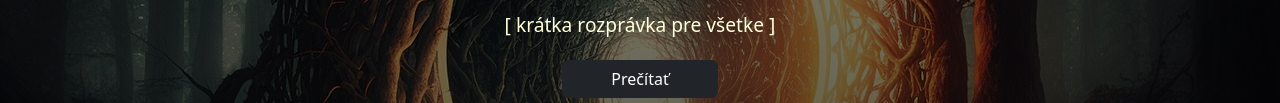
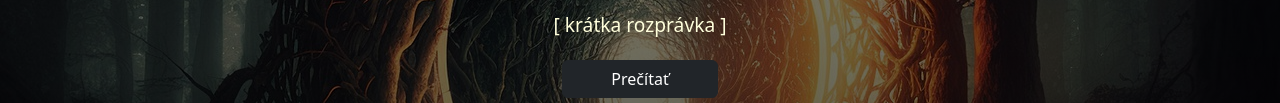
Before and after one commit to KamilaSkoknova/eileen, a plain HTML site: page index.html in a window 1280 px wide. Shown: the part 391-494 px from the top of the page. Drawn offline with nearby package versions, Linux system fonts and the light colour scheme.

Commit message:
Update index.html

```diff
--- a/index.html
+++ b/index.html
@@ -28,7 +28,7 @@
     <body>
         <div id="magnet" class="background-pic">
             <h1 class="text-center">Ako Eileen spoznala Tima</h1>
-            <h3 class="my-2"> [ krátka rozprávka pre všetke ]</h3>
+            <h3 class="my-2"> [ krátka rozprávka ]</h3>
             <a href="#dedina" class="btn btn-dark px-5 mt-3">Prečítať</a>
         </div>
         <div id="dedina" class="background-pic">
```
